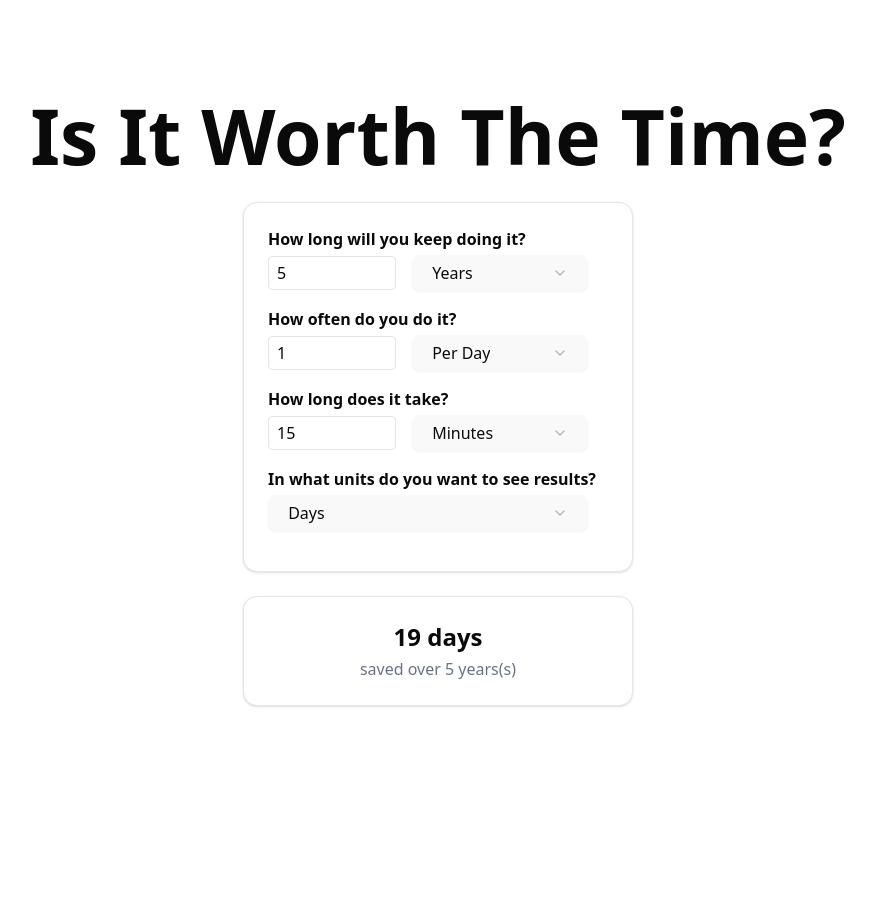
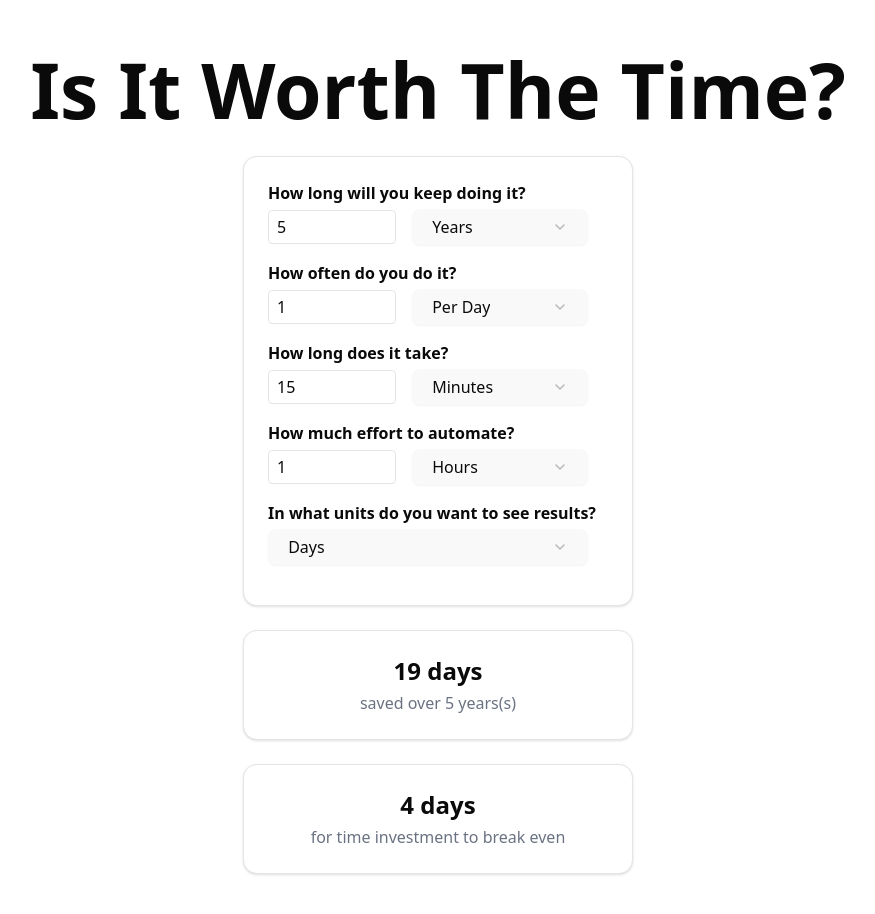
Before and after one commit to szymanskir/is-it-worth-the-time-app, a React (Vite) app: page / in a window 1280 px wide. Shown: the top 914 px of the page, without its empty margins (202-1077 px from the left). Before the commit the page ends 800 px from the top, so only its background shows below. Built offline with nearby package versions, Linux system fonts and the light colour scheme.

Commit message:
feat: display break even time (#4)

```diff
--- a/src/calculator/Calculator.tsx
+++ b/src/calculator/Calculator.tsx
@@ -1,7 +1,7 @@
 import { useEffect, useState } from "react";
 import { Select, SelectContent, SelectItem, SelectTrigger, SelectValue } from "@/components/ui/select";
 import { TimeCalculationInput, TimeUnit } from "./TimeCalculationInput";
-import { calculatePotentialSavedTime } from "./calculations";
+import { calculateBreakEvenTime, calculatePotentialSavedTime } from "./calculations";
 import { Card, CardContent } from "@/components/ui/card";
 
 function Calculator() {
@@ -12,15 +12,21 @@ function Calculator() {
     frequencyUnit: TimeUnit.Day,
     taskDuration: 15,
     taskDurationUnit: TimeUnit.Minute,
-    resultUnit: TimeUnit.Day
+    resultUnit: TimeUnit.Day,
+    timeToAutomate: 1,
+    timeToAutomateUnit: TimeUnit.Hour,
   });
 
   const [savedTimeResult, setSavedTimeResult] = useState<number>(0);
+  const [breakEvenTime, setBreakEvenTime] = useState<number>(0);
 
   useEffect(() => {
     try {
       const result = calculatePotentialSavedTime(timeCalculationInput);
       setSavedTimeResult(result);
+
+      const breakEven = calculateBreakEvenTime(timeCalculationInput);
+      setBreakEvenTime(breakEven);
     } catch (error) {
       console.log(error);
     }
@@ -133,7 +139,41 @@ function Calculator() {
 
           <div className="input-group flex items-center gap-4 mb-4">
             <div className="flex flex-col items-start">
-              <label htmlFor="task-duration" className="mb-1 text-left font-semibold">In what units do you want to see results?</label>
+              <label htmlFor="automation-estimate" className="mb-1 text-left font-semibold">How much effort to automate?</label>
+              <div className="flex items-center gap-4">
+
+                <input
+                  id="automation-estimate"
+                  type="number"
+                  min="1"
+                  placeholder="15"
+                  className="input border rounded px-2 py-1 w-32"
+                  value={timeCalculationInput.timeToAutomate}
+                  onChange={(e) => handleInputChange("timeToAutomate", e.target.value)}
+                />
+                <Select
+                  onValueChange={(value) => handleInputChange("timeToAutomateUnit", value as TimeUnit)}
+                  value={timeCalculationInput.timeToAutomateUnit}
+                >
+                  <SelectTrigger className="w-44 border rounded px-2 py-1">
+                    <SelectValue placeholder="Unit" />
+                  </SelectTrigger>
+                  <SelectContent>
+                    <SelectItem value={TimeUnit.Minute}>Minutes</SelectItem>
+                    <SelectItem value={TimeUnit.Hour}>Hours</SelectItem>
+                    <SelectItem value={TimeUnit.Day}>Days</SelectItem>
+                    <SelectItem value={TimeUnit.Week}>Weeks</SelectItem>
+                    <SelectItem value={TimeUnit.Month}>Months</SelectItem>
+                    <SelectItem value={TimeUnit.Year}>Years</SelectItem>
+                  </SelectContent>
+                </Select>
+              </div>
+            </div>
+          </div>
+
+          <div className="input-group flex items-center gap-4 mb-4">
+            <div className="flex flex-col items-start">
+              <p className="mb-1 text-left font-semibold">In what units do you want to see results?</p>
               <div className="flex items-center gap-4">
 
                 <Select
@@ -159,6 +199,7 @@ function Calculator() {
         </CardContent>
       </Card>
 
+
       <Card className="w-[390px]">
         <CardContent>
           <p className="text-2xl font-semibold">
@@ -168,7 +209,19 @@ function Calculator() {
             saved over {timeCalculationInput.horizonValue} {timeCalculationInput.horizonUnit}(s)
           </p>
         </CardContent>
+     </Card>
+
+      <Card className="w-[390px]">
+        <CardContent>
+          <p className="text-2xl font-semibold">
+            {`${breakEvenTime} ${timeCalculationInput.frequencyUnit}`}
+          </p>
+          <p className="text-gray-500 mt-1">
+            for time investment to break even
+          </p>
+        </CardContent>
       </Card>
+
     </div>
   );
 }
--- a/src/calculator/calculations.ts
+++ b/src/calculator/calculations.ts
@@ -48,5 +48,5 @@ export function calculateBreakEvenTime(calculationInput: TimeCalculationInput):
     const occurencesToBreakEven = automationTimeInTaskDurationUnits / calculationInput.taskDuration;
     const frequencyCycles = occurencesToBreakEven / calculationInput.frequencyValue;
 
-    return Math.trunc(frequencyCycles);
+    return Math.ceil(frequencyCycles);
 }
```
Also changed, not shown: 1 other file (tests, documents, lock files or other folders).
